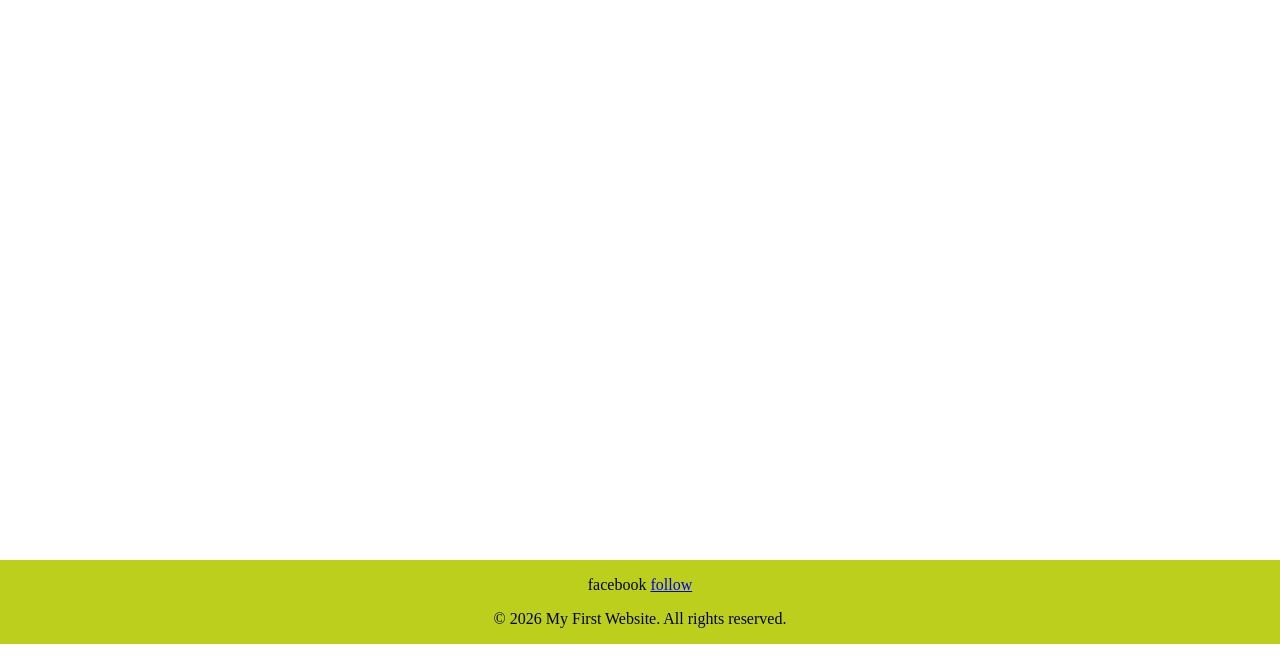
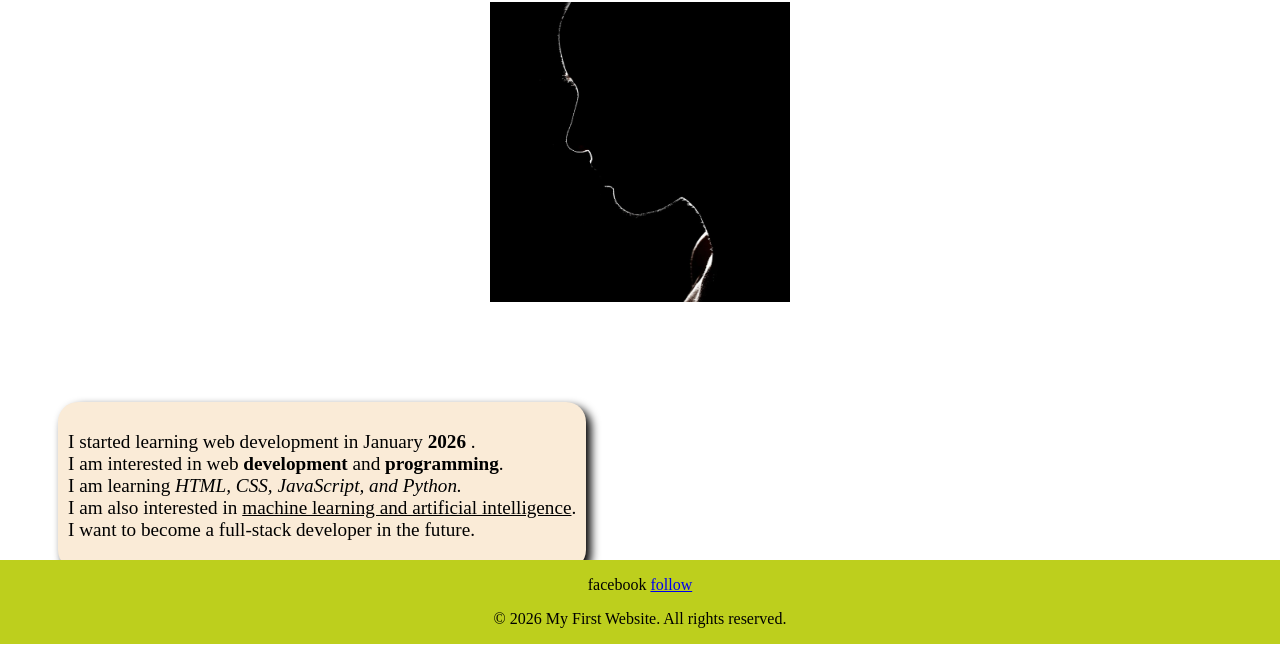
Before and after one commit to tarif-poem/my-first-github-repo, a plain HTML site: page index.html in a window 1280 px wide. Shown: the part 156-826 px from the top of the page. Before the commit the page ends 800 px from the top, so only its background shows below. Drawn offline with Linux system fonts and the light colour scheme.

Commit message:
add img and about

```diff
--- a/css/first.css
+++ b/css/first.css
@@ -25,6 +25,21 @@ h3{color: red;
     font-size: xx-large;
     font-weight: bolder;
 }
+.img{
+    display: flex;
+    justify-content: center;
+}
+.about{
+    font-size: larger;
+    background-color: antiquewhite;
+    width: fit-content;
+    padding: 10px;
+    margin-top: 100px;
+    margin-bottom: 100px;
+    border-radius: 20px;
+    box-shadow: 5px 5px 10px black;
+    margin-left: 50px;
+}
 footer{
     position: fixed;
     bottom: 0;
--- a/index.html
+++ b/index.html
@@ -8,7 +8,17 @@
 </head>
 <body>
     <h3>Welcome my website</h3>
-    <p class="intro"><strong>Hello, <u>visitors</u> !</strong> I am <span class="name">Tarif</span>. I am learning web development.</p>
+
+   <p class="intro"><strong>Hello, <u>visitors</u> !</strong> I am <span class="name">Tarif</span>. a beginner web developer.</p>
+    <div class="img">
+        <img src="tarif.jpg" alt="tarif" width="300" height="300"></div>
+        <section class="about">
+     <p>I started learning web development in January <b>2026</b> . <br>
+        I am interested in web <strong>development</strong> and <strong>programming</strong>. <br> I am learning <em>HTML, CSS, JavaScript, and Python.</em> <br> I am also interested in <u>machine learning and artificial intelligence</u>. <br>I want to become a full-stack developer in the future.
+    </p>
+</section>
+
+
 </body>
 <footer>
     <p>facebook <a href="https://www.facebook.com/tarif.poem/" target="_blank" rel="noopener">follow</a></p>
```
Also changed, not shown: tarif.jpg (added).
